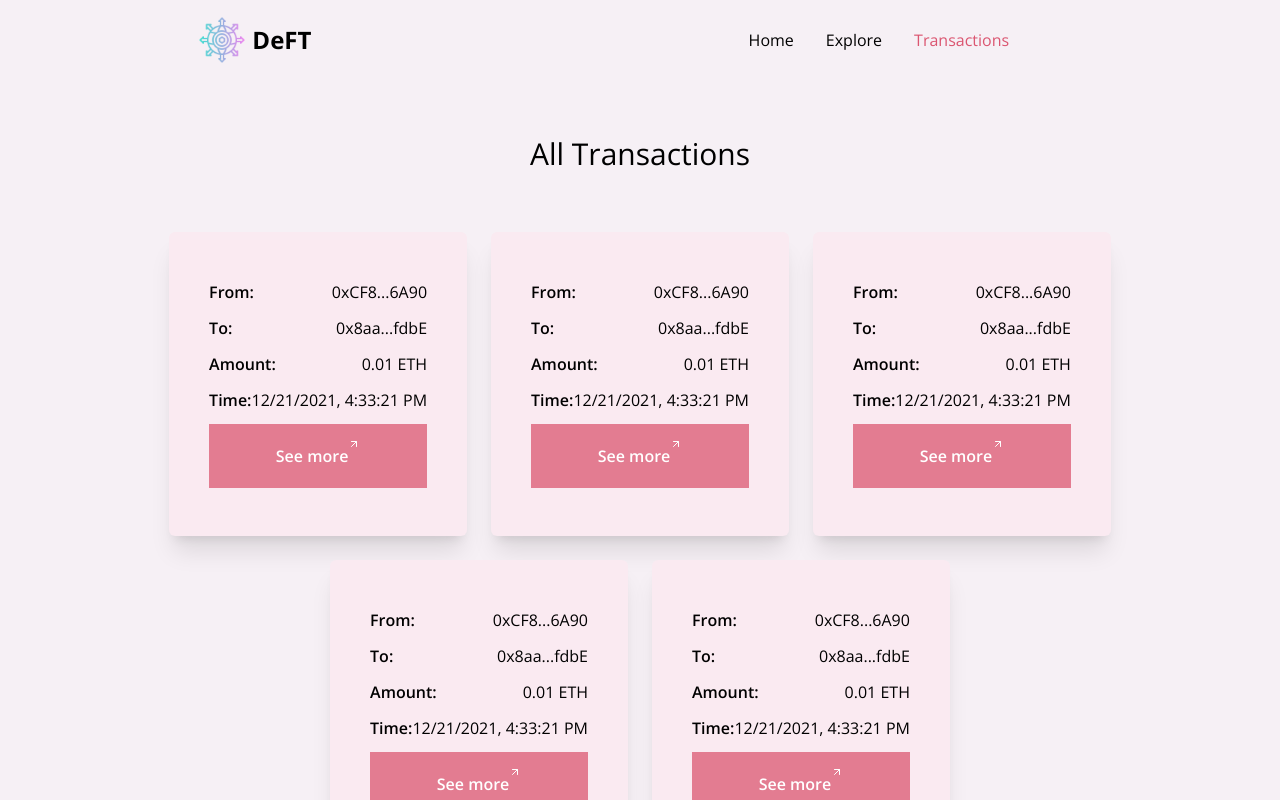
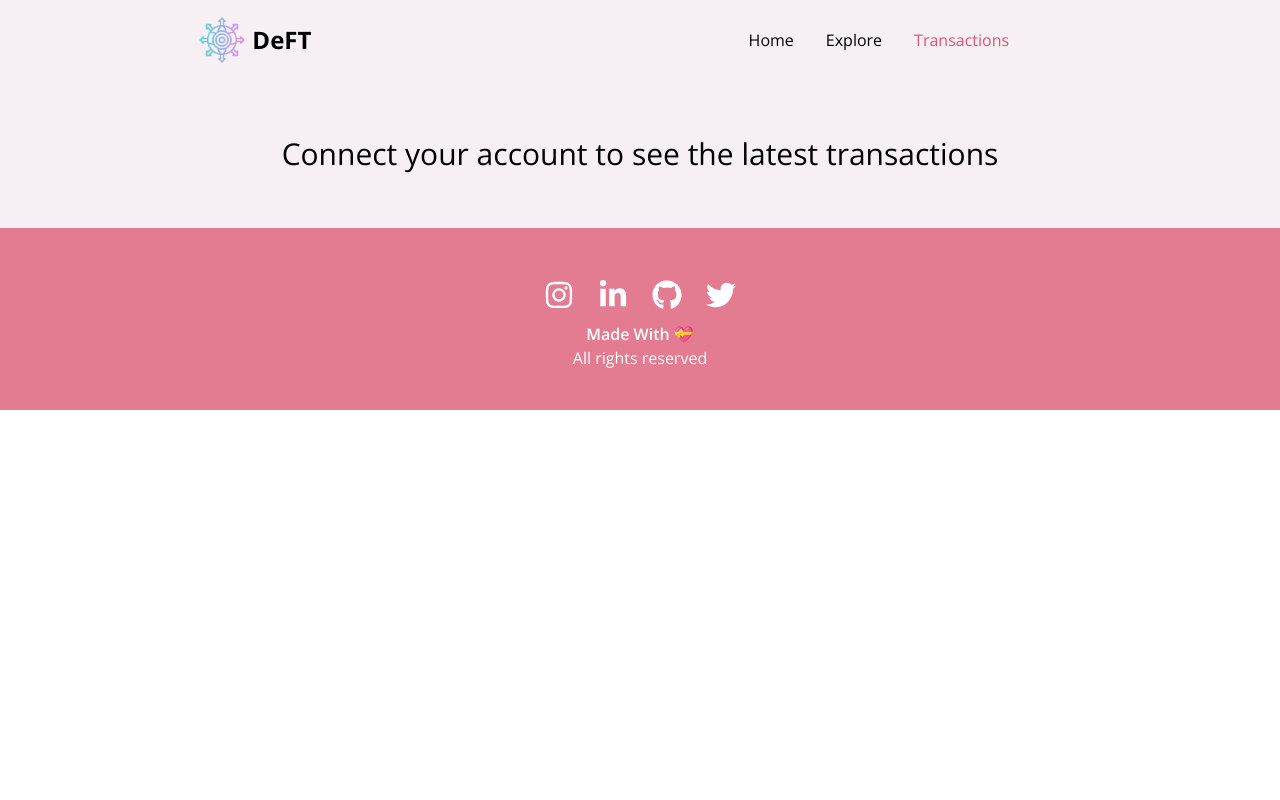
Before and after one commit to subhradwip01/DeFT-Blockchain-app, a React (Vite) app in the folder client/: page /transactions in a window 1280 px wide. Shown: the top 800 px of the page. Built offline with nearby package versions, Linux system fonts and the light colour scheme.

Commit message:
Style modified
Signed-off-by: subhradwip01 <subhradwip01@gmail.com>

```diff
--- a/client/src/components/Transactions.jsx
+++ b/client/src/components/Transactions.jsx
@@ -1,15 +1,17 @@
-import React, { useState } from "react";
+import React, { useState,useContext } from "react";
 import dummydata from "../utils/dummydata";
 import { FiArrowUpRight } from "react-icons/fi";
 import addressShortner from "../utils/addressShortner";
-const TransactionCard = ({ addressFrom, addressTo, amount, timestamp }) => {
+import { TransactionContext } from "../context/TransactionContext";
+const TransactionCard = ({ addressFrom, addressTo, amount, timestamp}) => {
+
   return (
     <div
       className="shadow-xl rounded-md bg-[#FAEAF1]  2xl:min-w-[450px]
     2xl:max-w-[500px]
     sm:min-w-[270px]
     sm:max-w-[300px]
-    min-w-full px-10 py-12 m-3"
+    min-w-full px-10 py-12 m-3 "
     >
       <div className="flex justify-between mb-3">
         <p className="font-semibold">From:</p>
@@ -30,7 +32,7 @@ const TransactionCard = ({ addressFrom, addressTo, amount, timestamp }) => {
       <div className="w-full bg-[#E37C91] py-5 text-white font-semibold">
         <a
           className="flex justify-center"
-          href="http://google.com"
+          href={`https://ropsten.etherscan.io/address/${addressFrom}`}
           target="_blank"
           rel="noreferrer"
         >
@@ -45,7 +47,9 @@ const TransactionCard = ({ addressFrom, addressTo, amount, timestamp }) => {
 };
 
 const Transactions = ({smplified}) => {
-  const [currentAccount, setCurrentAcconut] = useState(true);
+
+  const {currentAccount,allTxn} = useContext(TransactionContext)
+
   return (
     <>
       <div className="flex w-full justify-center items-center 2xl:px-20 gradient-bg-transactions">
@@ -60,8 +64,9 @@ const Transactions = ({smplified}) => {
             </h3>
           )}
           {currentAccount && (
-            <div className="flex flex-wrap justify-center items-center mt-10">
-              {[...dummydata].reverse().map((transaction, i) => (
+            <div className={`${!smplified? 'h-[100vh]':''}`}>
+            <div className={`flex flex-wrap justify-center mt-10 ${!smplified? '':'items-center'}`}>
+              {[...allTxn].reverse().map((transaction, i) => (
                 <TransactionCard
                   key={i}
                   addressFrom={transaction.addressFrom}
@@ -71,6 +76,7 @@ const Transactions = ({smplified}) => {
                 />
               ))}
             </div>
+            </div>
           )}
         </div>
       </div>
```
